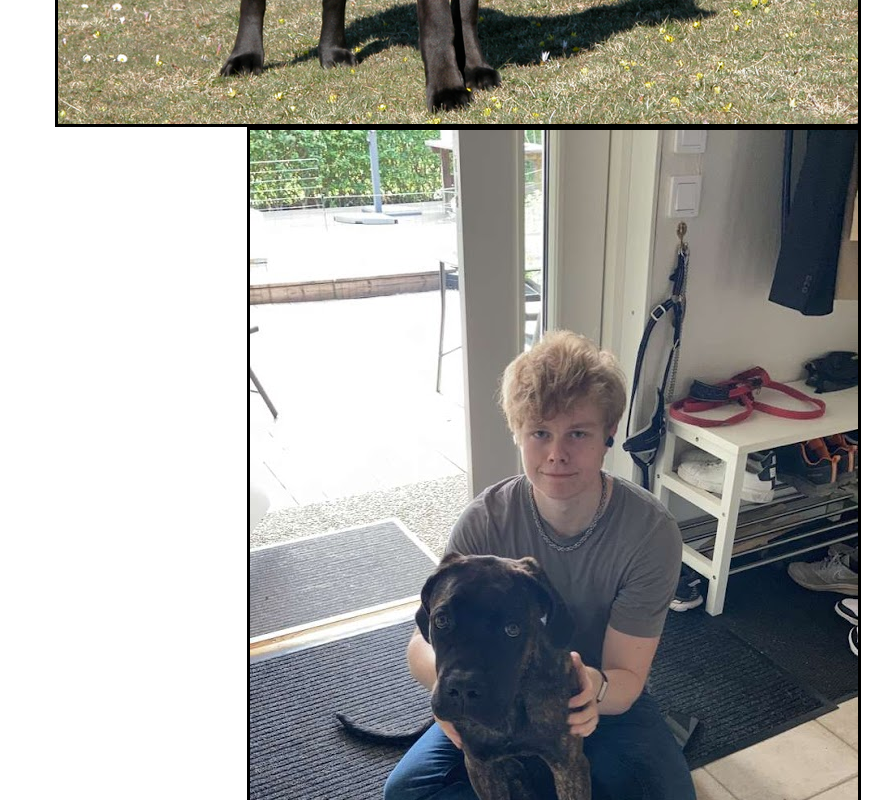
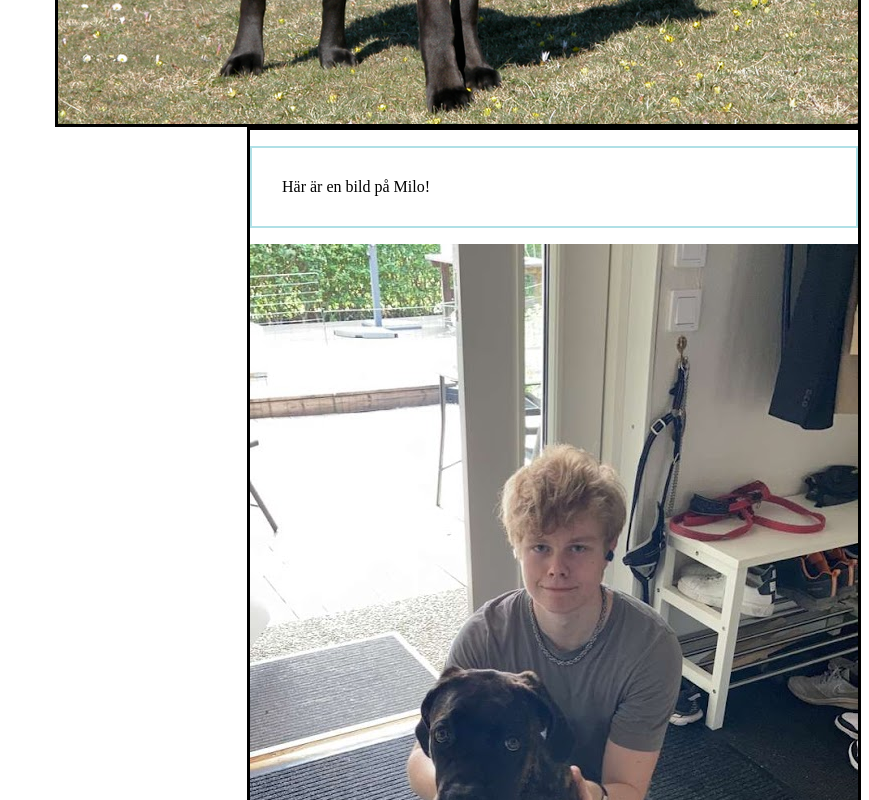
Before and after one commit to elliotabrahamsson/Om-mig, a plain HTML site: page index.html in a window 1280 px wide. Shown: the part 1040-1840 px from the top of the page, without its empty margins (411-1280 px from the left). Drawn offline with Linux system fonts and the light colour scheme.

Commit message:
fixed pictures css

```diff
--- a/index.html
+++ b/index.html
@@ -14,16 +14,20 @@
     <p> Hejsan! Jag heter Elliot Abrahamsson och tycker om att spela spel, träna och umgås med min hund Milo!</p>
     </div>
     <br/>
-    <div class="dog">
+
     <p> Milo är en Cane Corso och är just nu 5 månader gammal och väger närmre 30 kg :)</p>
-    </div>
+
     <br/>
     <div class="Mål">
     <p> Mitt mål med denna utbildning är att kunna programmera stolt och effektivt så på arbetsmarknaden ska jag inte känna någon oro inför nya problem!</p>
     </div>
+    <div class="dog"></div>
     <p> Här är en bild på en full vuxen Cane corso!</p>
-<img class="stor_hund" src="stor hund.png">
+    <img class="stor_hund" src="stor hund.png">
+    </div>
+    <div class="milo">
     <p> Här är en bild på Milo!</p>
-    <img class="milo" src="dog.jpg">
+    <img src="dog.jpg">
+    </div>
 </body>
 </html>
--- a/style.css
+++ b/style.css
@@ -9,6 +9,7 @@ p {
 
 .milo {
     float:right;
+    float;
     border: 3px solid #000000;
 }
 
```
